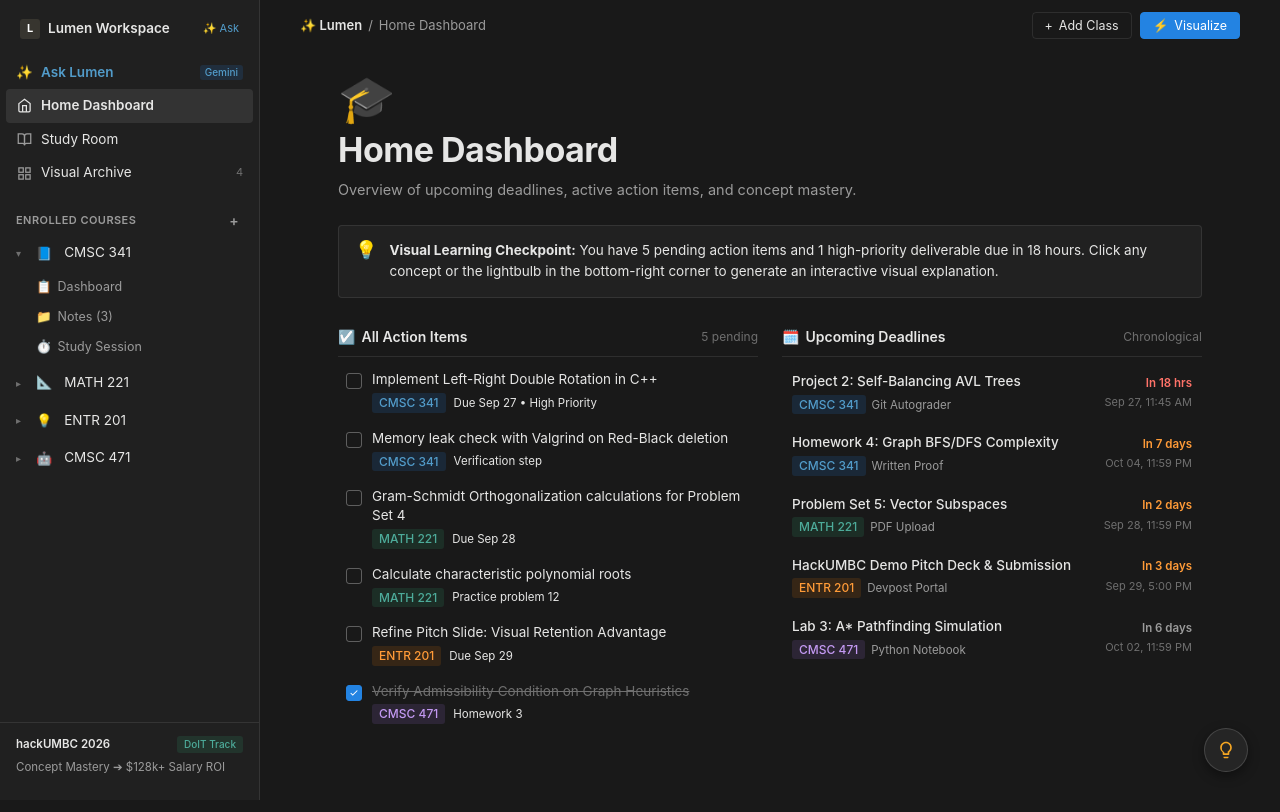
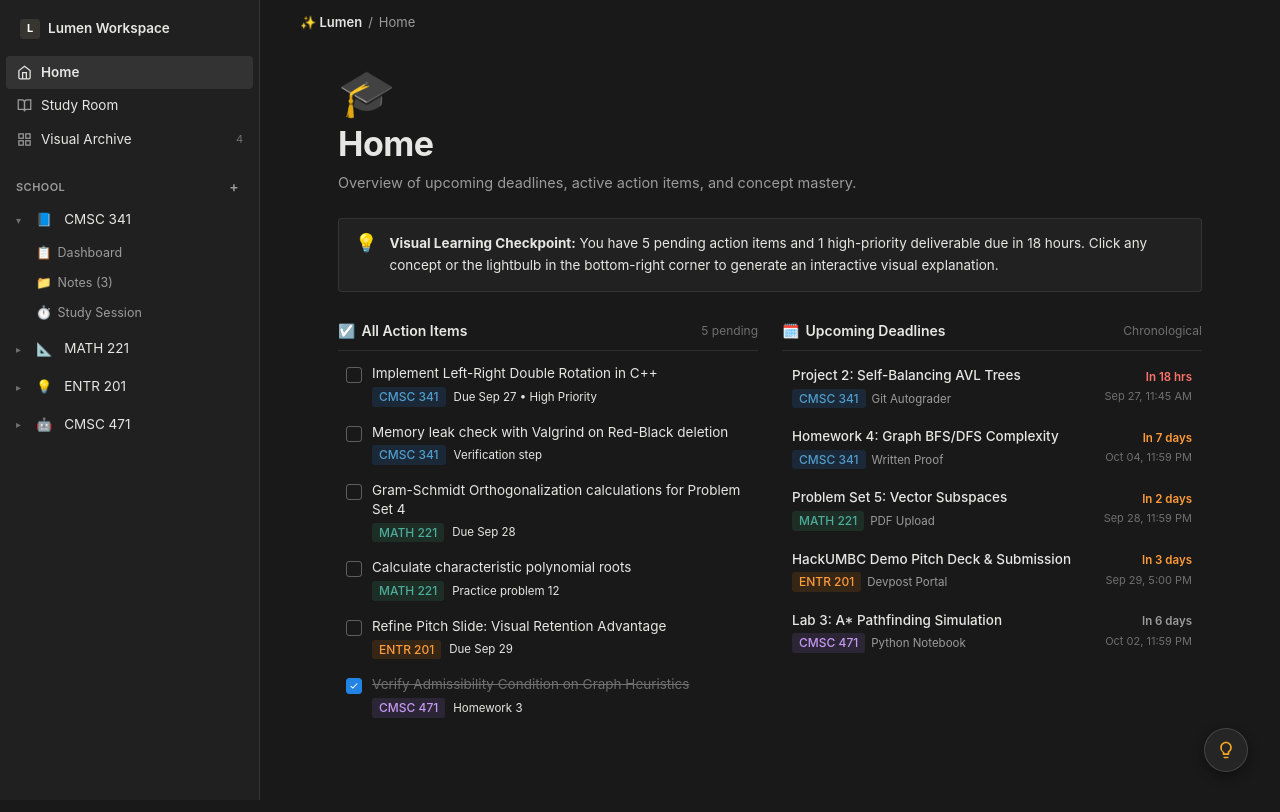
Before and after one commit to mahimap1/lumen, a React app in the folder frontend/: page / in a window 1280 px wide. Shown: the top 812 px of the page. Built offline with nearby package versions, Linux system fonts and the light colour scheme; the HTML template or start-up script is replaced by a standard one.

Commit message:
Clean up UI: declutter sidebar, simplify top bar, and rename Home Dashboard to Home

```diff
--- a/frontend/src/App.jsx
+++ b/frontend/src/App.jsx
@@ -227,7 +227,7 @@ export default function App() {
               ✨ Lumen
             </span>
             <span>/</span>
-            {activeView === "home" && <span>Home Dashboard</span>}
+            {activeView === "home" && <span>Home</span>}
             {activeView === "course" && <span>{currentCourse?.code}</span>}
             {activeView === "note" && (
               <>
@@ -242,24 +242,6 @@ export default function App() {
             {activeView === "archive" && <span>Visual Archive</span>}
           </div>
 
-          <div className="top-actions">
-            <button
-              className="notion-btn"
-              onClick={() => setIsAddModalOpen(true)}
-              id="topbar-add-class"
-            >
-              <span>+</span>
-              <span>Add Class</span>
-            </button>
-            <button
-              className="notion-btn primary"
-              onClick={() => handleOpenVisualizer("AVL Tree Balancing", currentCourse?.code)}
-              id="topbar-visualize"
-            >
-              <span>⚡</span>
-              <span>Visualize</span>
-            </button>
-          </div>
         </div>
 
         {/* Content Container */}
--- a/frontend/src/components/HomeDashboard.jsx
+++ b/frontend/src/components/HomeDashboard.jsx
@@ -16,7 +16,7 @@ export default function HomeDashboard({ courses, onToggleTodo, onSelectCourse, o
   return (
     <div className="notion-screen active">
       <div className="page-icon-wrapper">🎓</div>
-      <h1 className="page-title">Home Dashboard</h1>
+      <h1 className="page-title">Home</h1>
       <p className="page-description">Overview of upcoming deadlines, active action items, and concept mastery.</p>
 
       {/* Notion Callout Box */}
--- a/frontend/src/components/Sidebar.jsx
+++ b/frontend/src/components/Sidebar.jsx
@@ -6,8 +6,7 @@ export default function Sidebar({
   selectedCourseId,
   onNavigate,
   onOpenAddModal,
-  onSelectCourseSubview,
-  onOpenChat
+  onSelectCourseSubview
 }) {
   const [expandedCourses, setExpandedCourses] = useState({ [selectedCourseId]: true });
 
@@ -18,29 +17,16 @@ export default function Sidebar({
 
   return (
     <aside className="notion-sidebar">
-      {/* Workspace Header - Clicking Lumen opens the AI Action Chat */}
-      <div className="workspace-header" onClick={onOpenChat} title="Click to open Lumen AI Assistant">
+      {/* Workspace Header */}
+      <div className="workspace-header" onClick={() => onNavigate("home")} title="Lumen Workspace">
         <div className="workspace-title-row">
           <div className="workspace-avatar">L</div>
           <span>Lumen Workspace</span>
         </div>
-        <span style={{ fontSize: "11px", color: "var(--tag-blue-text)" }}>✨ Ask</span>
       </div>
 
       {/* Main Pages */}
       <div className="sidebar-section">
-        <div
-          className="nav-row"
-          onClick={onOpenChat}
-          style={{ color: "var(--tag-blue-text)" }}
-        >
-          <div className="nav-icon" style={{ color: "var(--tag-blue-text)" }}>
-            ✨
-          </div>
-          <span className="nav-title" style={{ fontWeight: 600 }}>Ask Lumen</span>
-          <span className="notion-tag blue" style={{ fontSize: "10px", padding: "1px 5px" }}>Gemini</span>
-        </div>
-
         <div
           className={`nav-row ${activeView === "home" ? "active" : ""}`}
           onClick={() => onNavigate("home")}
@@ -51,7 +37,7 @@ export default function Sidebar({
               <polyline points="9 22 9 12 15 12 15 22" />
             </svg>
           </div>
-          <span className="nav-title">Home Dashboard</span>
+          <span className="nav-title">Home</span>
         </div>
 
         <div
@@ -84,10 +70,10 @@ export default function Sidebar({
         </div>
       </div>
 
-      {/* Enrolled Courses with Sub-Tree */}
+      {/* School with Sub-Tree */}
       <div className="sidebar-section" style={{ flex: 1, overflowY: "auto" }}>
         <div className="sidebar-heading">
-          <span>Enrolled Courses</span>
+          <span>School</span>
           <span
             style={{ cursor: "pointer", fontSize: "14px", padding: "0 4px" }}
             title="Add Course from Syllabus"
@@ -148,14 +134,6 @@ export default function Sidebar({
         })}
       </div>
 
-      {/* Footer with DoIT Degree ROI highlight */}
-      <div className="sidebar-footer">
-        <div style={{ display: "flex", justifyContent: "space-between", alignItems: "center", marginBottom: "4px" }}>
-          <span style={{ fontWeight: 600, color: "var(--text-main)" }}>hackUMBC 2026</span>
-          <span className="notion-tag green" style={{ fontSize: "10px" }}>DoIT Track</span>
-        </div>
-        <div>Concept Mastery ➔ $128k+ Salary ROI</div>
-      </div>
     </aside>
   );
 }
```
Also changed, not shown: 2 other files (tests, documents, lock files or other folders).
